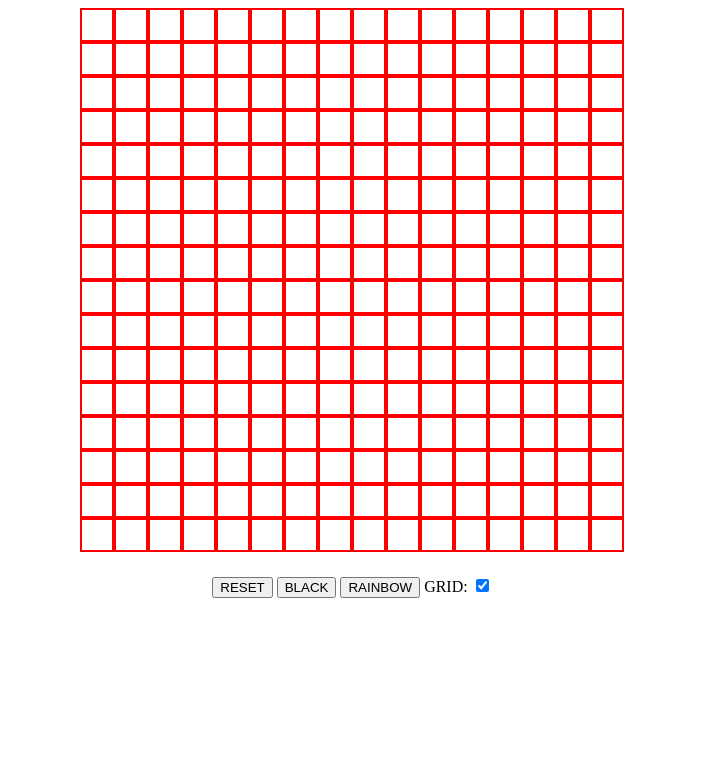
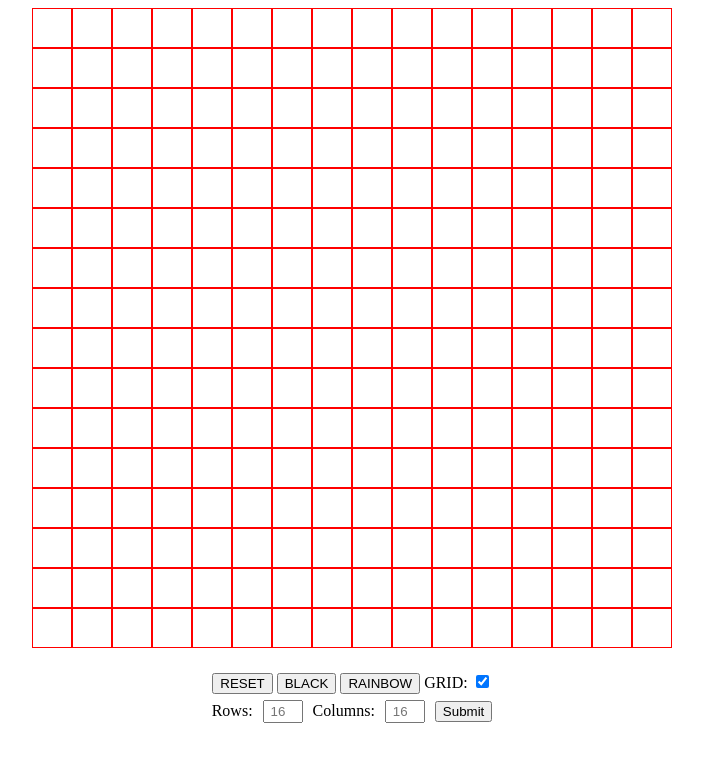
Before and after one commit to drebob24/Etch-a-Sketch, a plain HTML site: page index.html in a window 1280 px wide. Shown: the whole page, without its empty margins (288-991 px from the left). Drawn offline with Linux system fonts and the light colour scheme.

Commit message:
Create Form to adjust Grid Size

```diff
--- a/index.html
+++ b/index.html
@@ -13,6 +13,14 @@
         <button id="black">BLACK</button>
         <button id="rainbow">RAINBOW</button>
         <span>GRID: <input type="checkbox" id="grid" checked></span>
+
+        <form action="" id="gridSize">
+            <label for="rows">Rows:</label>
+            <input type="text" id="rows" placeholder="16" required>
+            <label for="cols">Columns:</label>
+            <input type="text" id="cols" placeholder="16" required>
+            <button type="submit">Submit</button>
+        </form>
         </div>
     </body>
 
--- a/script.js
+++ b/script.js
@@ -2,11 +2,13 @@ const container = document.querySelector('.container');
 let bw = true;
 let rgb = false;
 let gridLines = true;
+let rowSize = 16;
+let colSize = 16;
 
 buildGrid();
 
 function buildGrid(){
-    for (let i = 0; i < 16; i++){
+    for (let i = 0; i < colSize; i++){
         const grid = document.createElement('div');
         grid.classList.add('row');
         container.appendChild(grid);
@@ -15,7 +17,7 @@ function buildGrid(){
 }
 
 function buildRow(row){
-    for (let j = 0; j < 16; j++){
+    for (let j = 0; j < rowSize; j++){
         const box = document.createElement('div');
         box.classList.add('box');
         row.appendChild(box);
@@ -76,9 +78,21 @@ grid.addEventListener('change', (e) => {
 function toggleGridLines(){
     const boxes = document.querySelectorAll('.box');
     if (gridLines){
-        boxes.forEach(box => box.style.border = 'solid 2px black');
+        boxes.forEach(box => box.style.border = 'solid 1px black');
     }
     else {
         boxes.forEach(box => box.style.border = '0');
     }
 }
+
+const gridSize = document.querySelector('#gridSize');
+gridSize.addEventListener('submit', (e) => {
+    e.preventDefault();
+    let rowInput = document.getElementById('rows');
+    let colInput = document.getElementById('cols');
+    container.replaceChildren();
+    rowSize = rowInput.value;
+    colSize = colInput.value;
+    buildGrid();
+    colorBox();
+});
--- a/style.css
+++ b/style.css
@@ -1,15 +1,30 @@
 .box {
-    border : solid red 2px;
-    height: 30px;
-    width: 30px;
+    border : solid red 1px;
+    flex: 1 1 auto;
 }
 
 .row {
     display: flex;
-    justify-content: center;
+    flex: 1 1 auto;
 }
 
 .modifiers {
     text-align: center;
     margin-top: 24px;
 }
+
+input[type=text] {
+    width: 40px;
+    padding: 2px 6px;
+    margin: 6px;
+    box-sizing: border-box;
+}
+
+.container {
+    text-align: center;
+    height: 640px;
+    width: 640px;
+    margin: auto;
+    display: flex;
+    flex-direction: column;
+ }
```
